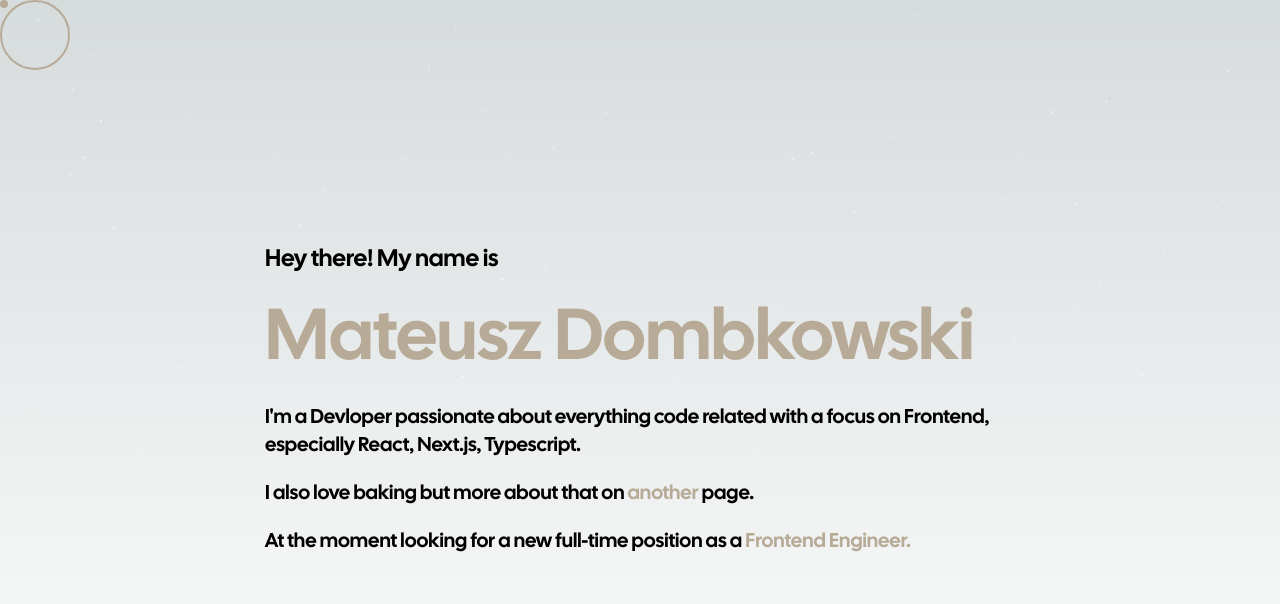
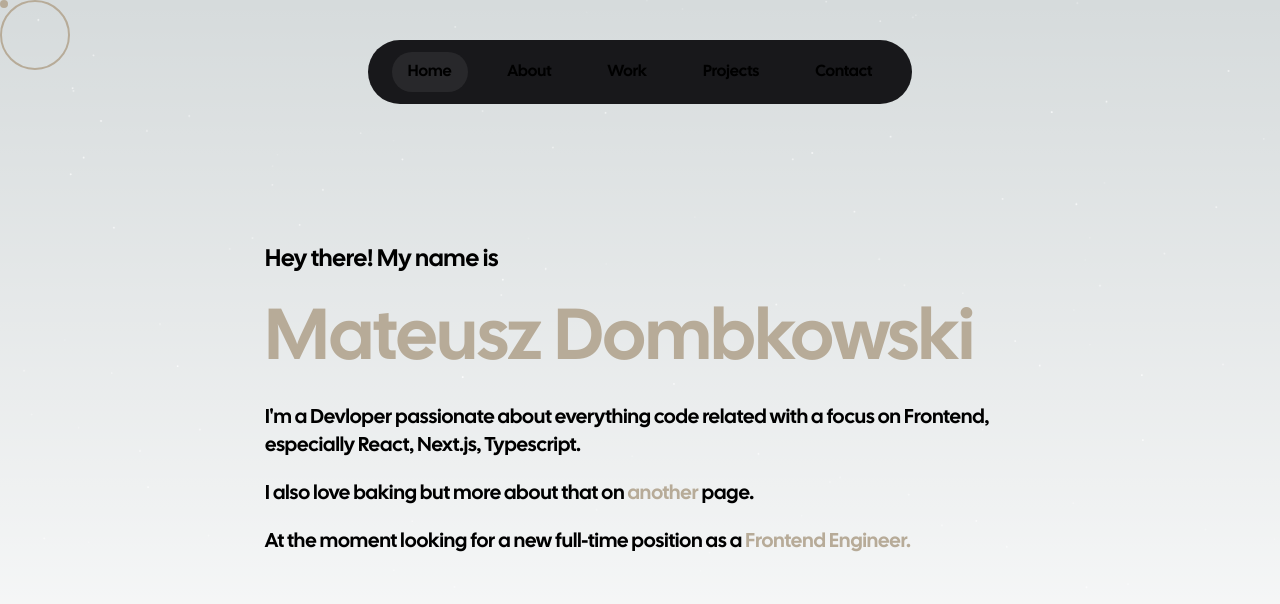
Before and after one commit to m-dombkowski/Portfolio-website, a Next.js app: page / in a window 1280 px wide. Shown: the top 604 px of the page. Built offline with nearby package versions, Linux system fonts and the light colour scheme.

Commit message:
feature: added new navigation for entire website and added it to main layout file

```diff
--- a/src/app/layout.tsx
+++ b/src/app/layout.tsx
@@ -10,6 +10,8 @@ import { AnimatePresence } from "framer-motion";
 
 import { usePathname } from "next/navigation";
 import Cursor from "./ui/cursor/cursor";
+import PageWrapper from "./ui/page-transition/fade";
+import Navigation from "./ui/navigation/navigation";
 
 const inter = Inter({
   subsets: ["latin"],
@@ -26,16 +28,14 @@ export default function RootLayout({
   children: React.ReactNode;
 }) {
   const path = usePathname();
-  console.log(path);
 
   return (
     <html lang="en" className={[inter.variable, calSans.variable].join(" ")}>
       <SmoothScroll>
         <body>
+          <Navigation currentPath={path} />
           <Cursor />
-          <AnimatePresence mode="wait">
-            <PageTransition key={path}>{children}</PageTransition>
-          </AnimatePresence>
+          <AnimatePresence mode="wait">{children}</AnimatePresence>
         </body>
       </SmoothScroll>
     </html>
--- /dev/null
+++ b/src/app/ui/navigation/navigation.tsx
@@ -0,0 +1,27 @@
+import { NavigationData } from "@/app/lib/navData";
+import Link from "next/link";
+
+export default function Navigation({ currentPath }: { currentPath: string }) {
+  return (
+    <header className="fixed inset-0 margin-0 z-[999] w-[100%]  h-[105px]">
+      <nav className="flex justify-center mt-10 ">
+        <ul className="flex justify-center align-center gap-6 bg-zinc-900 rounded-full px-6 py-3">
+          {NavigationData.map((element, i) => {
+            return currentPath !== element.href ? (
+              <li key={i} className="text-base font-display py-2 px-4 ">
+                <Link href={element.href}>{element.name}</Link>
+              </li>
+            ) : (
+              <li
+                key={i}
+                className="text-base font-display py-2 px-4  rounded-full bg-zinc-nav-active"
+              >
+                <Link href={element.href}>{element.name}</Link>
+              </li>
+            );
+          })}
+        </ul>
+      </nav>
+    </header>
+  );
+}
```
